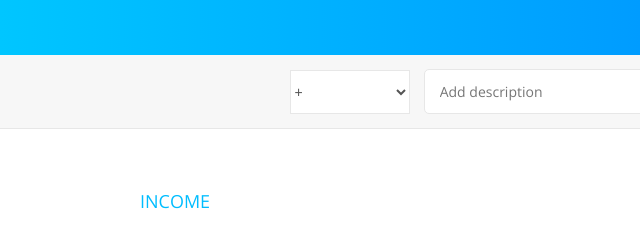
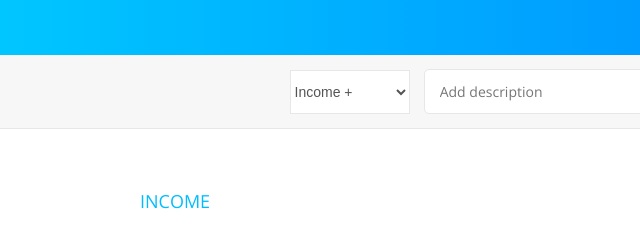
Before and after one commit to trmichaelmanlulu/vanilla-js-spendy, a plain HTML site: page index.html in a window 1280 px wide. Shown: the part 448-688 px from the top of the page, 0-640 px from the left. Drawn offline with nearby package versions, Linux system fonts and the light colour scheme.

Commit message:
Updated html file

```diff
--- a/index.html
+++ b/index.html
@@ -43,8 +43,8 @@
             <div class="add">
                 <div class="add__container">
                     <select class="add__type">
-                        <option value="inc" selected>+</option>
-                        <option value="exp">-</option>
+                        <option value="inc" selected>Income +</option>
+                        <option value="exp">Expense -</option>
                     </select>
                     <input type="text" class="add__description" placeholder="Add description">
                     <input type="number" class="add__value" placeholder="Value">
```
